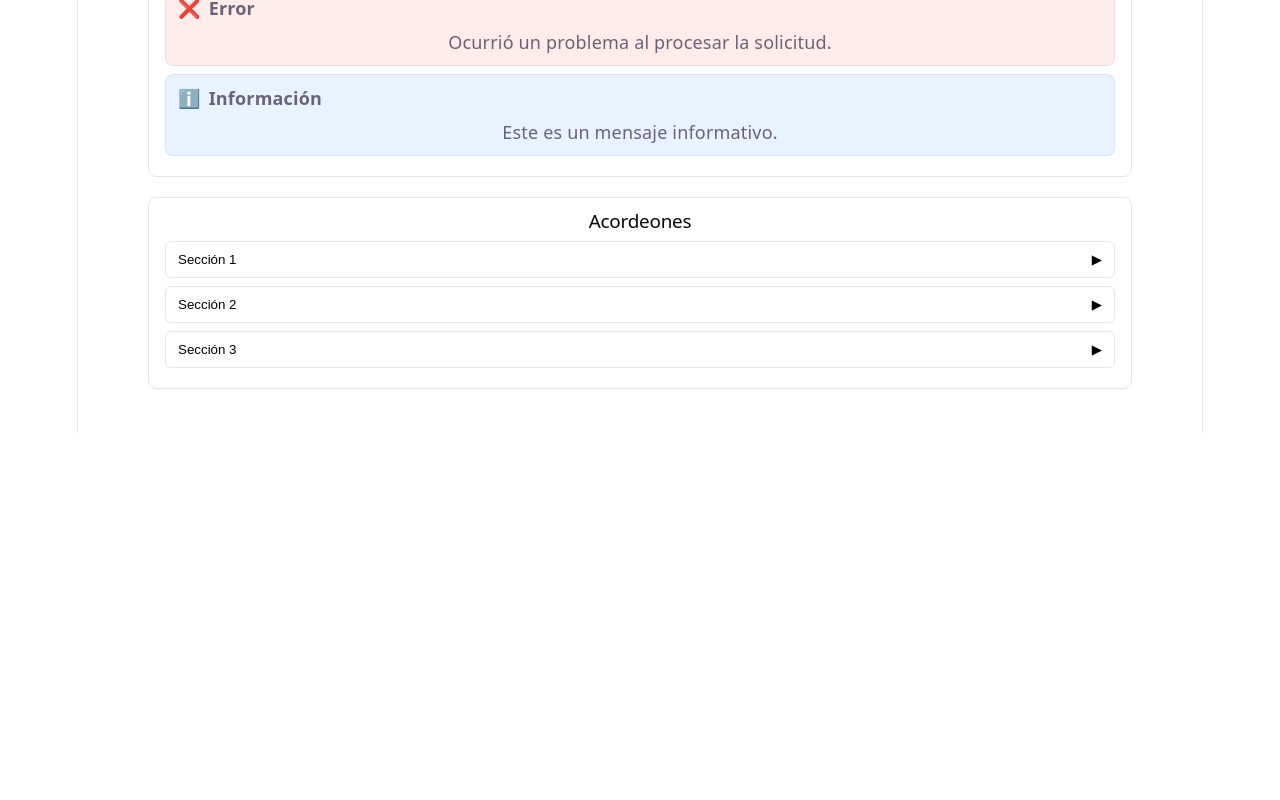
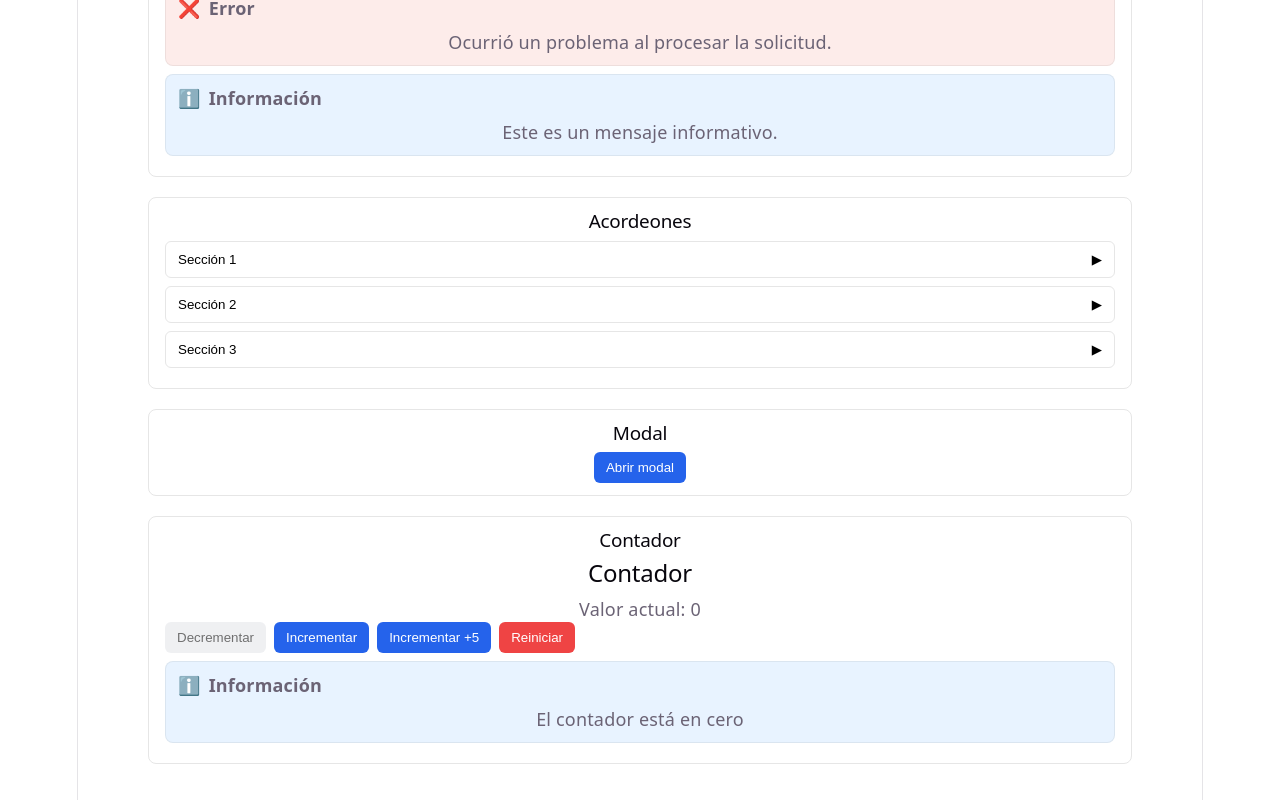
Before and after one commit to SkillR3X/mi-app-react, a React (Vite) app: page / in a window 1280 px wide. Shown: the part 3013-3813 px from the top of the page. Before the commit the page ends 3446 px from the top, so only its background shows below. Built offline with nearby package versions, Linux system fonts and the light colour scheme.

Commit message:
Ejercicio 2 laboratorio 3

```diff
--- a/src/App.jsx
+++ b/src/App.jsx
@@ -1,3 +1,4 @@
+import { useState } from 'react'
 import Perfil from './components/Perfil'
 import Clima from './components/Clima'
 import EstadoPedido from './components/EstadoPedido'
@@ -9,9 +10,14 @@ import Tarjeta from './components/Tarjeta'
 import Dashboard from './components/Dashboard'
 import Alerta from './components/Alerta'
 import Acordeon from './components/Acordeon'
+import BotonAccion from './components/BotonAccion'
+import Modal from './components/Modal'
+import Contador from './components/Contador'
 import './App.css'
 
 function App() {
+  const [modalOpen, setModalOpen] = useState(false)
+
   return (
     <main>
       <div className="app-container">
@@ -90,6 +96,22 @@ function App() {
             <p>Contenido de la sección 3.</p>
           </Acordeon>
         </section>
+
+        <section className="exercise-section">
+          <h2 className="exercise-title">Modal</h2>
+          <BotonAccion texto="Abrir modal" onClick={() => setModalOpen(true)} />
+          <Modal titulo="Mi modal" abierto={modalOpen}>
+            <p>Este es el contenido del modal.</p>
+            <div style={{ marginTop: 12 }}>
+              <BotonAccion texto="Cerrar" variante="secundario" onClick={() => setModalOpen(false)} />
+            </div>
+          </Modal>
+        </section>
+
+        <section className="exercise-section">
+          <h2 className="exercise-title">Contador</h2>
+          <Contador />
+        </section>
       </div>
     </main>
   )
--- /dev/null
+++ b/src/components/BotonAccion.jsx
@@ -0,0 +1,25 @@
+function BotonAccion({ texto, variante = 'primario', disabled = false, onClick }) {
+  const variantes = {
+    primario: { background: '#2563eb', color: '#fff' },
+    secundario: { background: '#e5e7eb', color: '#111' },
+    peligro: { background: '#ef4444', color: '#fff' },
+  }
+
+  const baseStyle = {
+    padding: '8px 12px',
+    borderRadius: 6,
+    border: 'none',
+    cursor: disabled ? 'not-allowed' : 'pointer',
+    opacity: disabled ? 0.6 : 1,
+  }
+
+  const style = { ...baseStyle, ...(variantes[variante] || variantes.primario) }
+
+  return (
+    <button type="button" onClick={onClick} disabled={disabled} style={style}>
+      {texto}
+    </button>
+  )
+}
+
+export default BotonAccion
--- /dev/null
+++ b/src/components/Contador.jsx
@@ -0,0 +1,34 @@
+import { useState } from 'react'
+import BotonAccion from './BotonAccion'
+import Alerta from './Alerta'
+
+function Contador() {
+  const [valor, setValor] = useState(0)
+
+  return (
+    <section>
+      <h2>Contador</h2>
+      <p>Valor actual: {valor}</p>
+
+      <div style={{ display: 'flex', gap: 8, flexWrap: 'wrap', marginBottom: 8 }}>
+        <BotonAccion
+          texto="Decrementar"
+          variante="secundario"
+          disabled={valor === 0}
+          onClick={() => setValor((v) => v - 1)}
+        />
+
+        <BotonAccion texto="Incrementar" variante="primario" onClick={() => setValor((v) => v + 1)} />
+
+        <BotonAccion texto="Incrementar +5" variante="primario" onClick={() => setValor((v) => v + 5)} />
+
+        <BotonAccion texto="Reiniciar" variante="peligro" onClick={() => setValor(() => 0)} />
+      </div>
+
+      {valor === 0 && <Alerta tipo="info" titulo="Información">El contador está en cero</Alerta>}
+      {valor > 10 && <Alerta tipo="advertencia" titulo="Advertencia">¡Valor alto!</Alerta>}
+    </section>
+  )
+}
+
+export default Contador
--- /dev/null
+++ b/src/components/Modal.jsx
@@ -0,0 +1,32 @@
+function Modal({ titulo, abierto, children }) {
+  if (!abierto) return null
+
+  const overlayStyle = {
+    position: 'fixed',
+    inset: 0,
+    background: 'rgba(0,0,0,0.5)',
+    display: 'flex',
+    alignItems: 'center',
+    justifyContent: 'center',
+    zIndex: 9999,
+  }
+
+  const modalStyle = {
+    background: '#fff',
+    borderRadius: 8,
+    padding: 20,
+    maxWidth: '90%',
+    boxShadow: '0 10px 30px rgba(0,0,0,0.2)',
+  }
+
+  return (
+    <div style={overlayStyle} role="dialog" aria-modal="true">
+      <div style={modalStyle}>
+        <h3 style={{ marginTop: 0 }}>{titulo}</h3>
+        <div>{children}</div>
+      </div>
+    </div>
+  )
+}
+
+export default Modal
```
